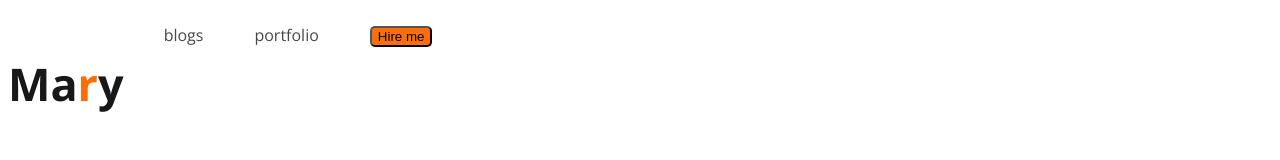
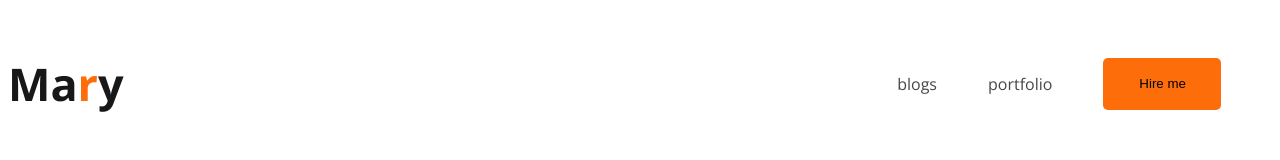
Before and after one commit to Ahnaf1111/first-portfolio, a plain HTML site: page index.html in a window 1280 px wide. Drawn offline with nearby package versions, Linux system fonts and the light colour scheme.

Commit message:
adding navbar

```diff
--- a/portfolio.css/style.css
+++ b/portfolio.css/style.css
@@ -8,12 +8,16 @@ body{
 .btn-primary{
     border-radius: 5px;
     background: #FD6E0A;
+    padding:18px 35px 19px 36px;
+    border: 0px;
 }
 /* style for nav */
 
 
 nav{
     display: flex;
+    justify-content: space-between;
+    align-items: center;
 }
 .nav-icon{
     color: #181818;
@@ -22,6 +26,7 @@ nav{
 }
 nav > ul{
     display: flex;
+    align-items: center;
 }
 nav li{
     list-style: none;
```
